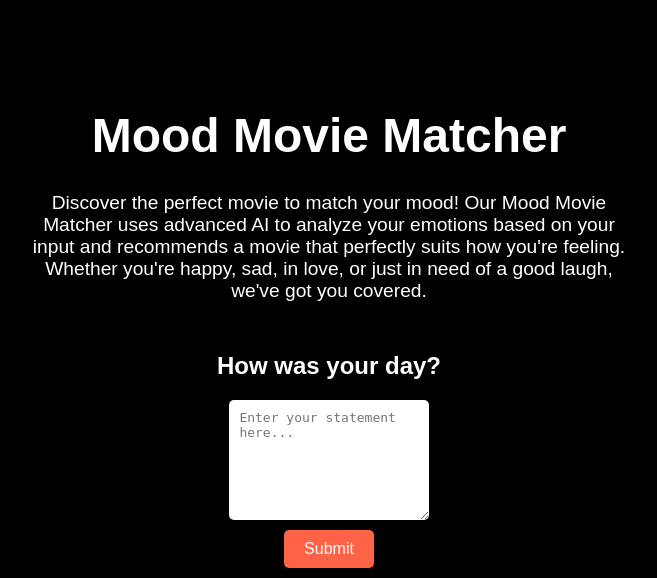
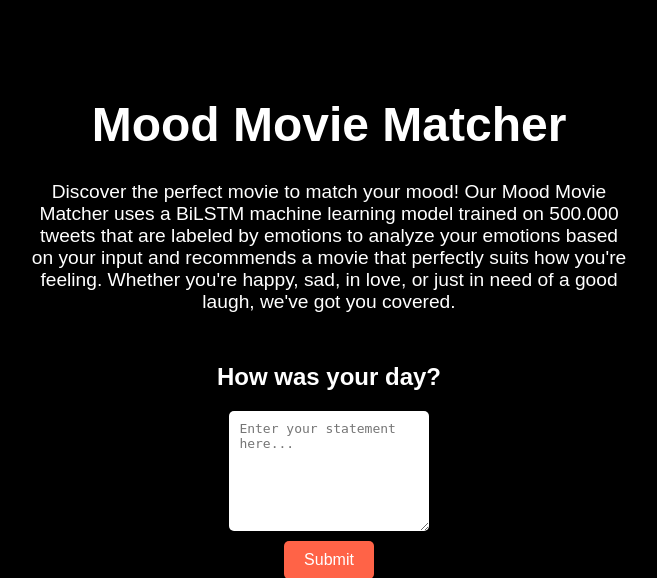
Before and after one commit to Gustavjiversen01/MMM.Databases, a Flask app: page / in a window 1280 px wide. Shown: the top 578 px of the page, without its empty margins (311-968 px from the left). Run offline with Flask 3, Linux system fonts and the light colour scheme; parts of the project's set-up code (start-up, migrations or seed data) failed here and were passed over; some libraries are stand-ins or nearby versions.

Commit message:
Update index.html

```diff
--- a/templates/index.html
+++ b/templates/index.html
@@ -71,7 +71,7 @@
 </head>
 <body>
     <h1>Mood Movie Matcher</h1>
-    <p class="description">Discover the perfect movie to match your mood! Our Mood Movie Matcher uses advanced AI to analyze your emotions based on your input and recommends a movie that perfectly suits how you're feeling. Whether you're happy, sad, in love, or just in need of a good laugh, we've got you covered.</p>
+    <p class="description">Discover the perfect movie to match your mood! Our Mood Movie Matcher uses a BiLSTM machine learning model trained on 500.000 tweets that are labeled by emotions to analyze your emotions based on your input and recommends a movie that perfectly suits how you're feeling. Whether you're happy, sad, in love, or just in need of a good laugh, we've got you covered.</p>
     <form id="mood-form">
         <h2>How was your day?</h2>
         <textarea id="prompt-input" placeholder="Enter your statement here..." maxlength="280"></textarea>
```
